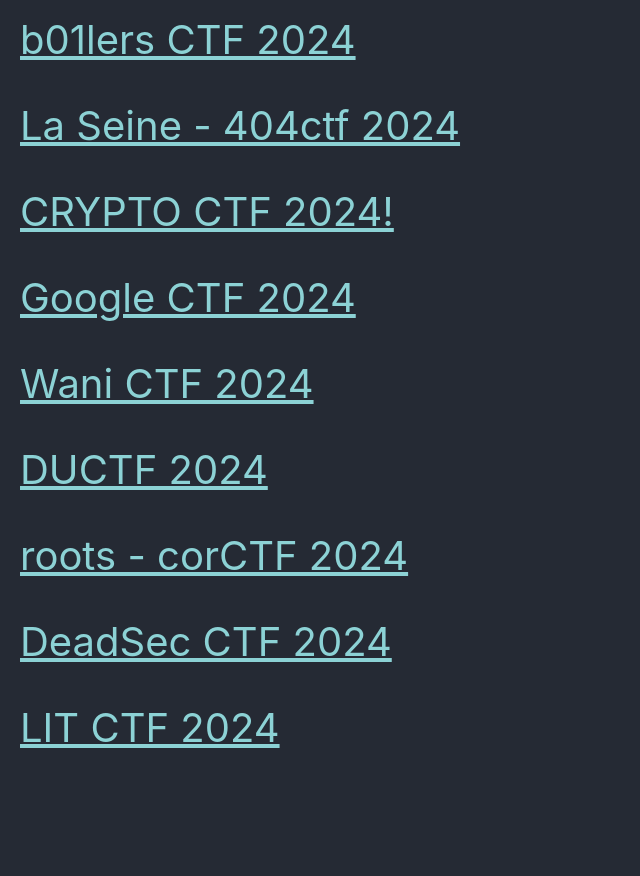
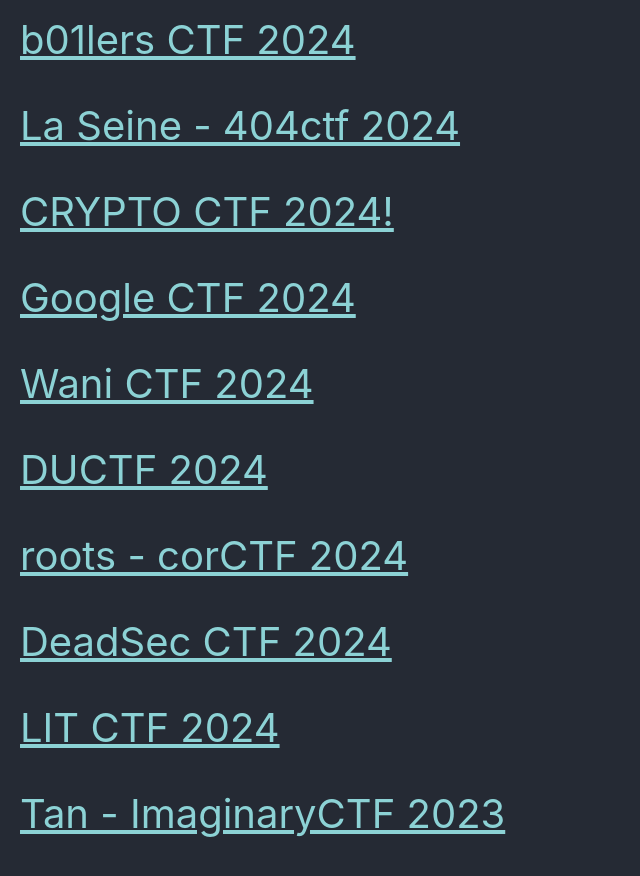
Before and after one commit to Connor-McCartney/Connor-McCartney.github.io, a Jekyll site: the page built from _pages/cryptography/other/other.md, in a window 1280 px wide and 900 px high, scrolled down 2172 px. Shown: the top 876 px of the window, without its empty margins (0-640 px from the left). Built offline with Jekyll 4.4.1, drawn with Linux system fonts in a browser that asks for light colours; cached includes are drawn as plain includes; before the commit the page ends 2986 px from its top, so only the background shows below that.

Commit message:
Update other.md

```diff
--- a/_pages/cryptography/other/other.md
+++ b/_pages/cryptography/other/other.md
@@ -99,3 +99,6 @@ title: Other
 
 
 <span style="font-size:2em;">   [LIT CTF 2024](/cryptography/other/LIT-CTF-2024) </span> <br>
+
+
+<span style="font-size:2em;">   [Tan - ImaginaryCTF 2023](/cryptography/other/Tan-ImaginaryCTF2023) </span> <br>
```
